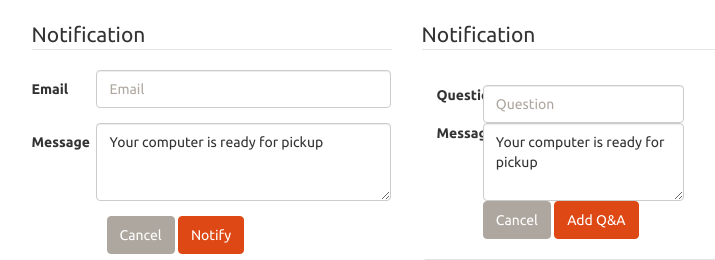
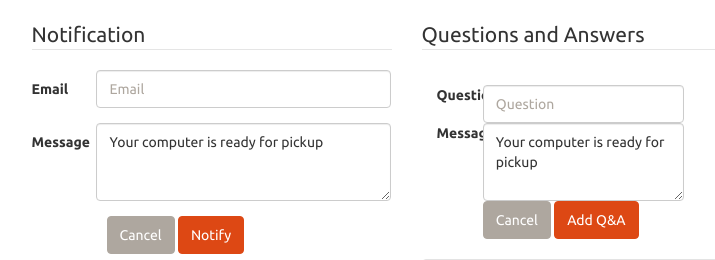
Before and after one commit to CDMayberry/PingITWeb, a PHP site: page / in a window 1280 px wide. Shown: the part 51-311 px from the top of the page, without its empty margins (136-851 px from the left). Run offline with PHP 8.4, Linux system fonts and the light colour scheme.

Commit message:
Name fix

```diff
--- a/index.php
+++ b/index.php
@@ -135,7 +135,7 @@ session_start();
             <div class="col-lg-6">
                 <form action="faq.php" method="post">
                     <fieldset>
-                        <legend>Notification</legend>
+                        <legend>Questions and Answers</legend>
                         <div class="half-width">
                             <div class="form-group">
                                 <label for="inputQuestion" class="col-lg-2 control-label">Question</label>
```
